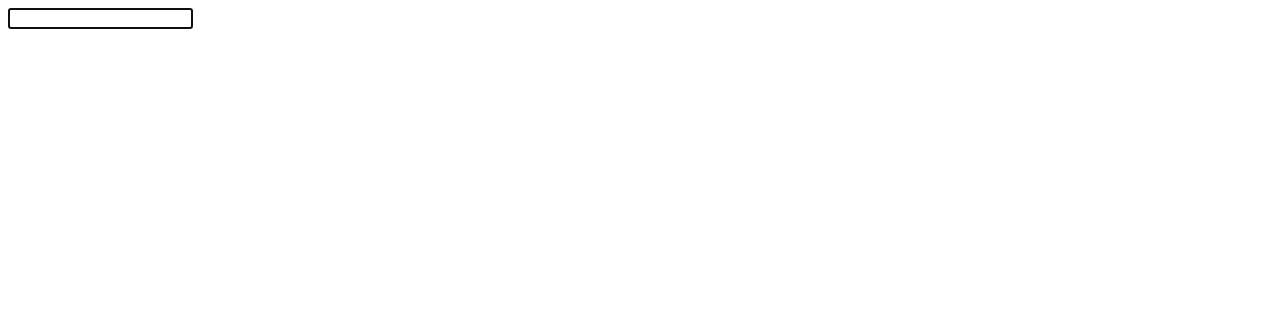
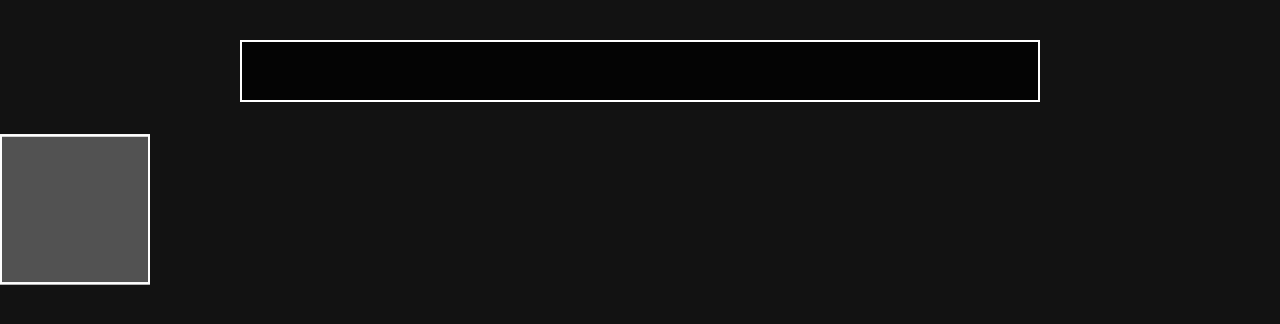
Before and after one commit to wearsyourlove/A_FRAME, a website: page templates/index.html in a window 1280 px wide. Drawn offline with nearby package versions, Linux system fonts and the light colour scheme; files that its build step writes are made by us from their sources; files whose address does not match are found by name.

Commit message:
Update styles.css

```diff
--- a/static/styles.css
+++ b/static/styles.css
@@ -1,17 +1,60 @@
-@tailwind base;
-@tailwind components;
-@tailwind utilities;
-
-/* 🔹 Terminal Aesthetic */
-body {
-    @apply bg-black text-green-400 font-mono;
+/* 🔹 Reset Styles */
+* {
+    margin: 0;
+    padding: 0;
+    box-sizing: border-box;
 }
 
-.terminal-box {
-    @apply border border-gray-600 p-4 w-full max-w-4xl mx-auto mt-10 rounded-md bg-gray-900 shadow-lg;
+/* 🔹 Dark Mode by Default */
+body.theme-dark {
+    background-color: #121212;
+    color: #ffffff;
+    font-family: monospace;
 }
 
-/* 🔹 Hovering UI Elements */
-.hover-box {
-    @apply absolute bg-gray-800 border border-white rounded-md p-2 hidden;
+/* 🔹 Terminal Box */
+.terminal-box {
+    width: 90%;
+    max-width: 800px;
+    margin: 40px auto;
+    padding: 20px;
+    border: 2px solid white;
+    background: rgba(0, 0, 0, 0.8);
 }
+
+/* 🔹 Terminal Input */
+#command-input {
+    width: 100%;
+    background: transparent;
+    border: none;
+    color: white;
+    font-size: 16px;
+    outline: none;
+}
+
+/* 🔹 Floating Frames */
+.frame-container {
+    position: relative;
+    width: 100%;
+    height: 300px;
+    margin-top: 20px;
+}
+
+.floating-box {
+    width: 150px;
+    height: 150px;
+    position: absolute;
+    border: 2px solid white;
+    background: rgba(255, 255, 255, 0.1);
+}
+
+/* 🔹 Floating Animations */
+@keyframes float {
+    0% { transform: translateY(0); }
+    50% { transform: translateY(-10px); }
+    100% { transform: translateY(0); }
+}
+
+.floating-box {
+    animation: float 3s infinite ease-in-out;
+}
```
